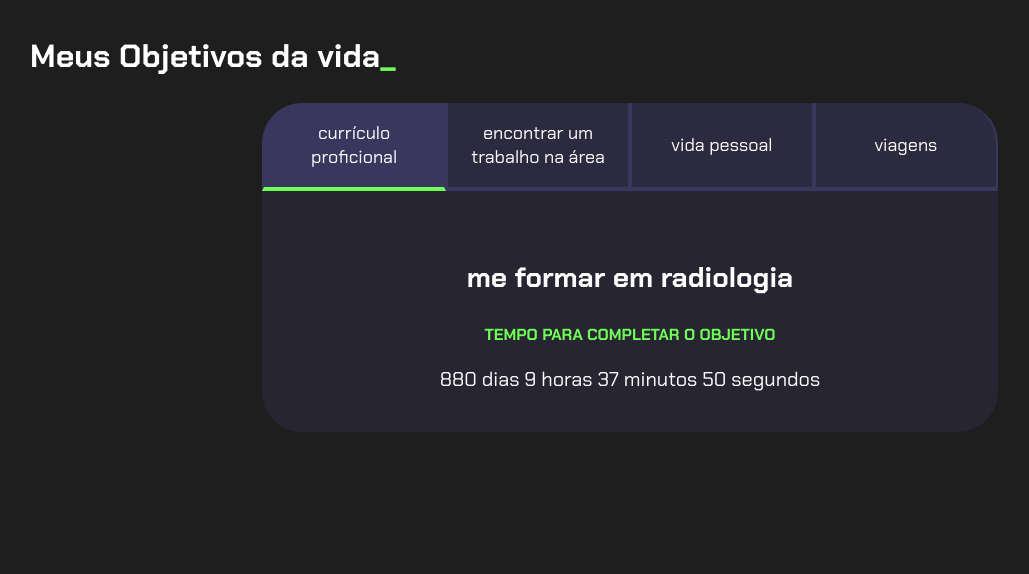
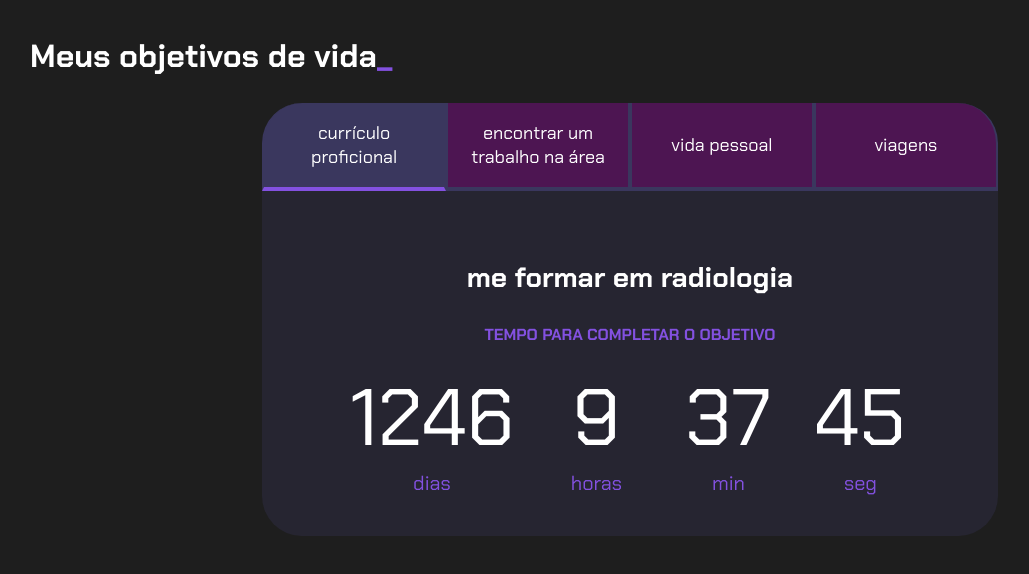
Before and after one commit to NATHANrsss/vida.p, a plain HTML site: page index.html in a window 1280 px wide. Shown: the whole page, without its empty margins (10-1039 px from the left). Drawn offline with Linux system fonts and the light colour scheme.

Commit message:
Add files via upload

```diff
--- a/index.html
+++ b/index.html
@@ -10,7 +10,7 @@
 
 <body>
     <section class="conteudo-principal">
-        <h2 class="titulo-principal">Meus Objetivos da vida<span>_</span></h2>
+        <h2 class="titulo-principal">Meus objetivos de vida<span>_</span></h2>
         <div class="conteudo">
             <div class="botoes">
                 <button class="botao ativo">currículo proficional</button>
@@ -22,22 +22,90 @@
                 <div class="aba-conteudo ativo">
                     <h3 class="aba-conteudo-titulo-principal">me formar em radiologia</h3>
                     <h4 class="aba-conteudo-titulo-secundario">Tempo para completar o objetivo</h4>
-                    <div class="contador"></div>
+                    <div class="contador">
+                        <div class="contador-digito">
+                            <p class="contador-digito-numero" id="dias0"></p>
+                            <p class="contador-digito-texto">dias</p>
+                        </div>
+                        <div class="contador-digito">
+                            <p class="contador-digito-numero" id="horas0"></p>
+                            <p class="contador-digito-texto">horas</p>
+                        </div>
+                        <div class="contador-digito">
+                            <p class="contador-digito-numero" id="min0"></p>
+                            <p class="contador-digito-texto">min</p>
+                        </div>
+                        <div class="contador-digito">
+                            <p class="contador-digito-numero" id="seg0"></p>
+                            <p class="contador-digito-texto">seg</p>
+                        </div>
+                    </div>
                 </div>
                 <div class="aba-conteudo">
                     <h3 class="aba-conteudo-titulo-principal">hospitais, clínicas, laboratórios, empresas</h3>
                     <h4 class="aba-conteudo-titulo-secundario">Tempo para completar o objetivo</h4>
-                    <div class="contador"></div>
+                    <div class="contador">
+                        <div class="contador-digito">
+                            <p class="contador-digito-numero" id="dias1"></p>
+                            <p class="contador-digito-texto">dias</p>
+                        </div>
+                        <div class="contador-digito">
+                            <p class="contador-digito-numero" id="horas1"></p>
+                            <p class="contador-digito-texto">horas</p>
+                        </div>
+                        <div class="contador-digito">
+                            <p class="contador-digito-numero" id="min1"></p>
+                            <p class="contador-digito-texto">min</p>
+                        </div>
+                        <div class="contador-digito">
+                            <p class="contador-digito-numero" id="seg1"></p>
+                            <p class="contador-digito-texto">seg</p>
+                        </div>
+                    </div>
                 </div>
                 <div class="aba-conteudo">
                     <h3 class="aba-conteudo-titulo-principal">se casar</h3>
                     <h4 class="aba-conteudo-titulo-secundario">Tempo para completar o objetivo</h4>
-                    <div class="contador"></div>
+                    <div class="contador">
+                        <div class="contador-digito">
+                            <p class="contador-digito-numero" id="dias2"></p>
+                            <p class="contador-digito-texto">dias</p>
+                        </div>
+                        <div class="contador-digito">
+                            <p class="contador-digito-numero" id="horas2"></p>
+                            <p class="contador-digito-texto">horas</p>
+                        </div>
+                        <div class="contador-digito">
+                            <p class="contador-digito-numero" id="min2"></p>
+                            <p class="contador-digito-texto">min</p>
+                        </div>
+                        <div class="contador-digito">
+                            <p class="contador-digito-numero" id="seg2"></p>
+                            <p class="contador-digito-texto">seg</p>
+                        </div>
+                    </div>
                 </div>
                 <div class="aba-conteudo">
-                    <h3 class="aba-conteudo-titulo-principal"> Roma, Itália</h3>
+                    <h3 class="aba-conteudo-titulo-principal">Roma, Itália</h3>
                     <h4 class="aba-conteudo-titulo-secundario">Tempo para completar o objetivo</h4>
-                    <div class="contador"></div>
+                    <div class="contador">
+                        <div class="contador-digito">
+                            <p class="contador-digito-numero" id="dias3"></p>
+                            <p class="contador-digito-texto">dias</p>
+                        </div>
+                        <div class="contador-digito">
+                            <p class="contador-digito-numero" id="horas3"></p>
+                            <p class="contador-digito-texto">horas</p>
+                        </div>
+                        <div class="contador-digito">
+                            <p class="contador-digito-numero" id="min3"></p>
+                            <p class="contador-digito-texto">min</p>
+                        </div>
+                        <div class="contador-digito">
+                            <p class="contador-digito-numero" id="seg3"></p>
+                            <p class="contador-digito-texto">seg</p>
+                        </div>
+                    </div>
                 </div>
             </div>
         </div>
--- a/main.js
+++ b/main.js
@@ -15,10 +15,13 @@ for (let i = 0; i < botoes.length; i++) {
 }
 
 const contadores = document.querySelectorAll(".contador");
-const tempoObjetivo1 = new Date("2027-10-05T00:00:00");
+const tempoObjetivo1 = new Date("2028-10-05T00:00:00");
+const tempoObjetivo2 = new Date("2028-12-05T00:00:00");
+const tempoObjetivo3 = new Date("2030-06-02T00:00:00");
+const tempoObjetivo4 = new Date("2029-09-13T00:00:00");
 
+const tempos = [tempoObjetivo1, tempoObjetivo2, tempoObjetivo3, tempoObjetivo4];
 
-contadores[0].textContent = calculaTempo(tempoObjetivo1);
 
 function calculaTempo(tempoObjetivo) {
     let tempoAtual = new Date();
@@ -31,6 +34,25 @@ function calculaTempo(tempoObjetivo) {
     segundos %= 60;
     minutos %= 60;
     horas %= 24;
+    if (tempoFinal > 0) {
+        return [dias, horas, minutos, segundos];
+    } else {
+        return [0, 0, 0, 0];
+    }
+}
 
-    return dias + " dias " + horas + " horas " + minutos + " minutos " + segundos + " segundos";
+function atualizaCronometro() {
+    for (let i = 0; i < contadores.length; i++) {
+        document.getElementById("dias" + i).textContent = calculaTempo(tempos[i])[0];
+        document.getElementById("horas" + i).textContent = calculaTempo(tempos[i])[1];
+        document.getElementById("min" + i).textContent = calculaTempo(tempos[i])[2];
+        document.getElementById("seg" + i).textContent = calculaTempo(tempos[i])[3];
+    }
 }
+
+function comecaCronometro() {
+    atualizaCronometro();
+    setInterval(atualizaCronometro, 1000);
+}
+
+comecaCronometro();
--- a/style.css
+++ b/style.css
@@ -1,11 +1,12 @@
+
 @import url('https://fonts.googleapis.com/css2?family=Chakra+Petch:wght@400;700&display=swap');
 
 :root {
     --cor-de-fundo: #1E1E1E;
-    --verde: #6FFF57;
+    --verde: #8351e0;
     --branco: #FFFFFF;
     --botao-ativo: #3A375E;
-    --botao-inativo: rgba(58, 55, 94, 0.5);
+    --botao-inativo: rgba(124, 13, 134, 0.5);
     --texto-fundo: rgba(58, 55, 94, 0.3);
 }
 
@@ -92,8 +93,28 @@ body {
 }
 
 .contador {
+    display: flex;
+    justify-content: center;
+    flex-wrap: wrap;
+}
+
+.contador-digito {
+    padding: 0 16px;
+    text-align: center;
+    min-width: 100px;
+}
+
+.contador-digito-numero {
+    font-size: 80px;
+    margin: 0;
+
+}
+
+.contador-digito-texto {
+    color: var(--verde);
     font-size: 20px;
-    text-align: center;
+    margin: 0;
+
 }
 
 @media screen and (min-width: 768px) {
```
